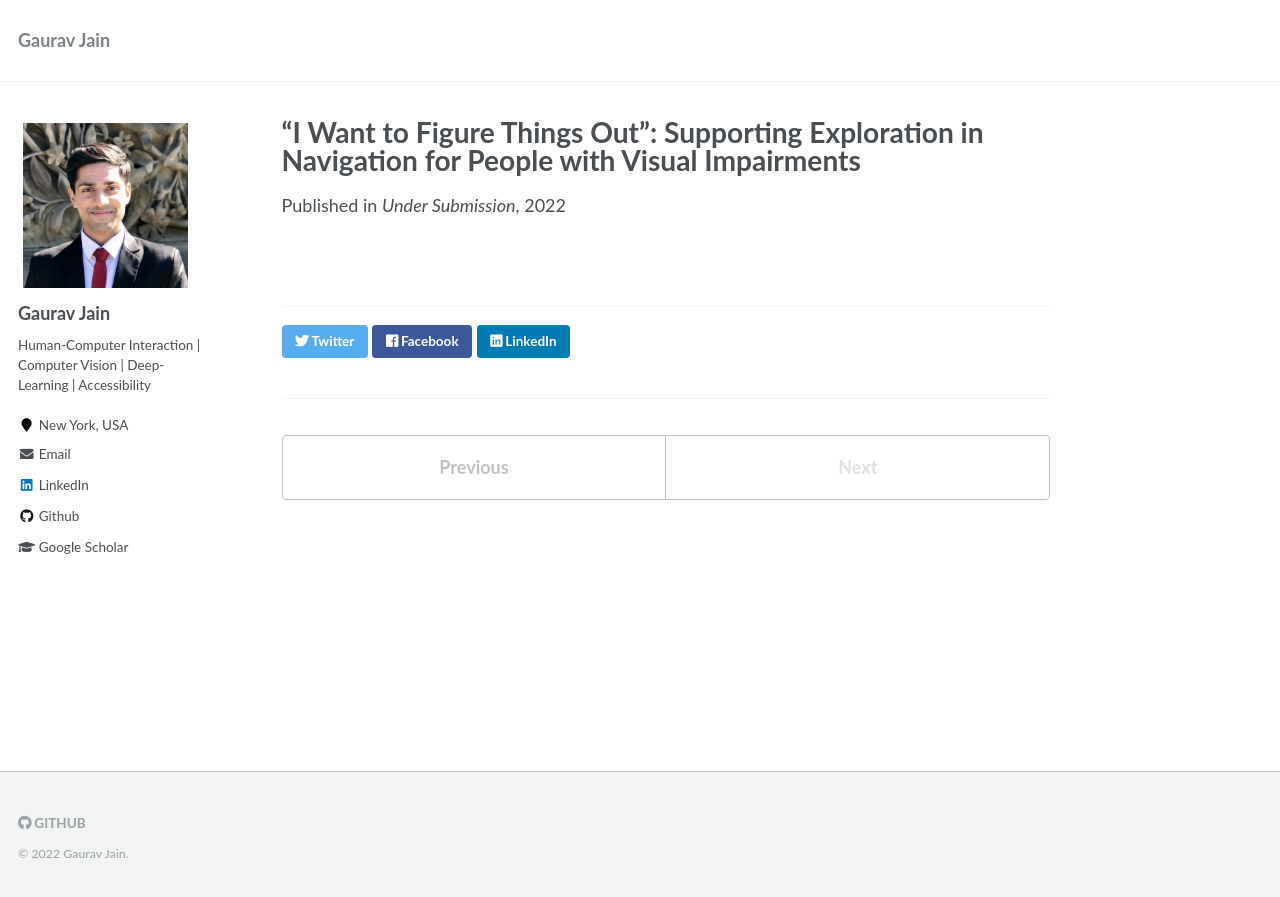
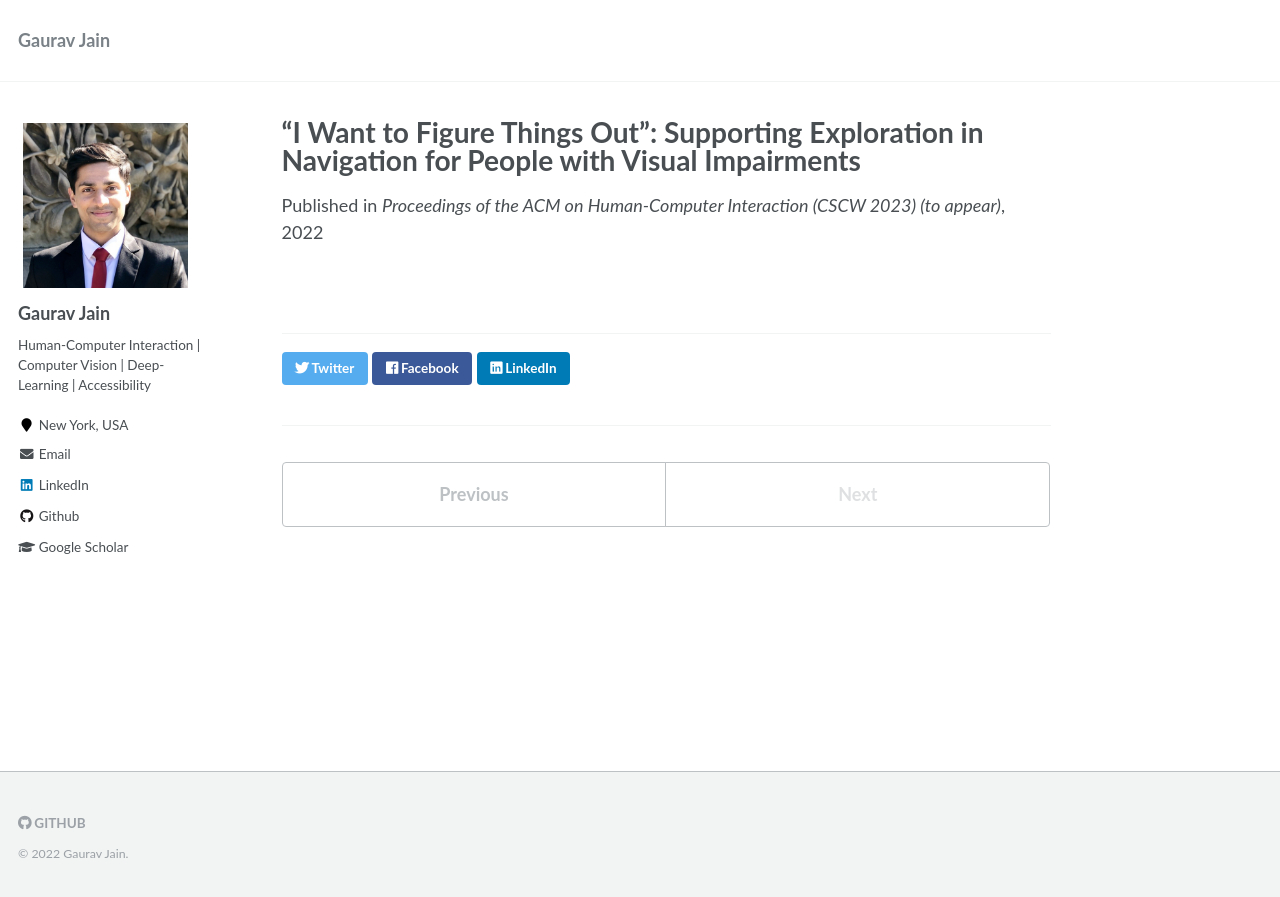
Before and after one commit to Gaurav1302/gaurav1302.github.io, a Jekyll site: the page built from _publications/4_CSCW2023.md, in a window 1280 px wide. Shown: the top 897 px of the page. Built offline with Jekyll 4.4.1, drawn with Linux system fonts in a browser that asks for light colours.

Commit message:
updated CSCW paper

```diff
--- a/_publications/4_CSCW2023.md
+++ b/_publications/4_CSCW2023.md
@@ -1,7 +1,7 @@
 ---
 title: '“I Want to Figure Things Out”: Supporting Exploration in Navigation for People with Visual Impairments'
 authors: '<u>Gaurav Jain</u>, Yuanyang Teng, Dong Heon Cho, Yunhao Xing, Maryam Aziz, Brian A. Smith'
-venue: 'Under Submission'
+venue: 'Proceedings of the ACM on Human-Computer Interaction (CSCW 2023) (to appear)'
 # paper_link: 'http://gaurav1302.github.io/files/CSCW2023.pdf'
 vol_date: '2022'
 cover_img: 'http://gaurav1302.github.io/files/CSCW2023_img.png'
```
Also changed, not shown: files/CSCW2023_img.png (added).
